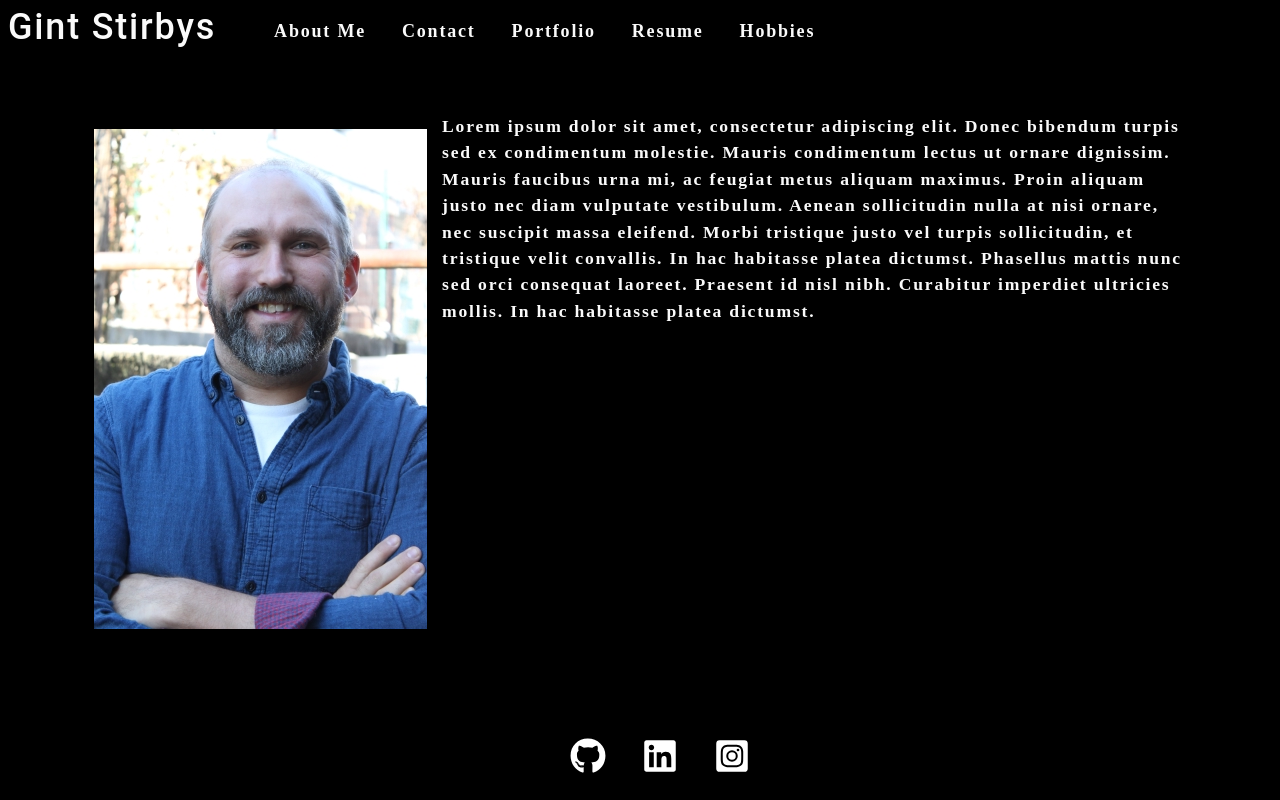
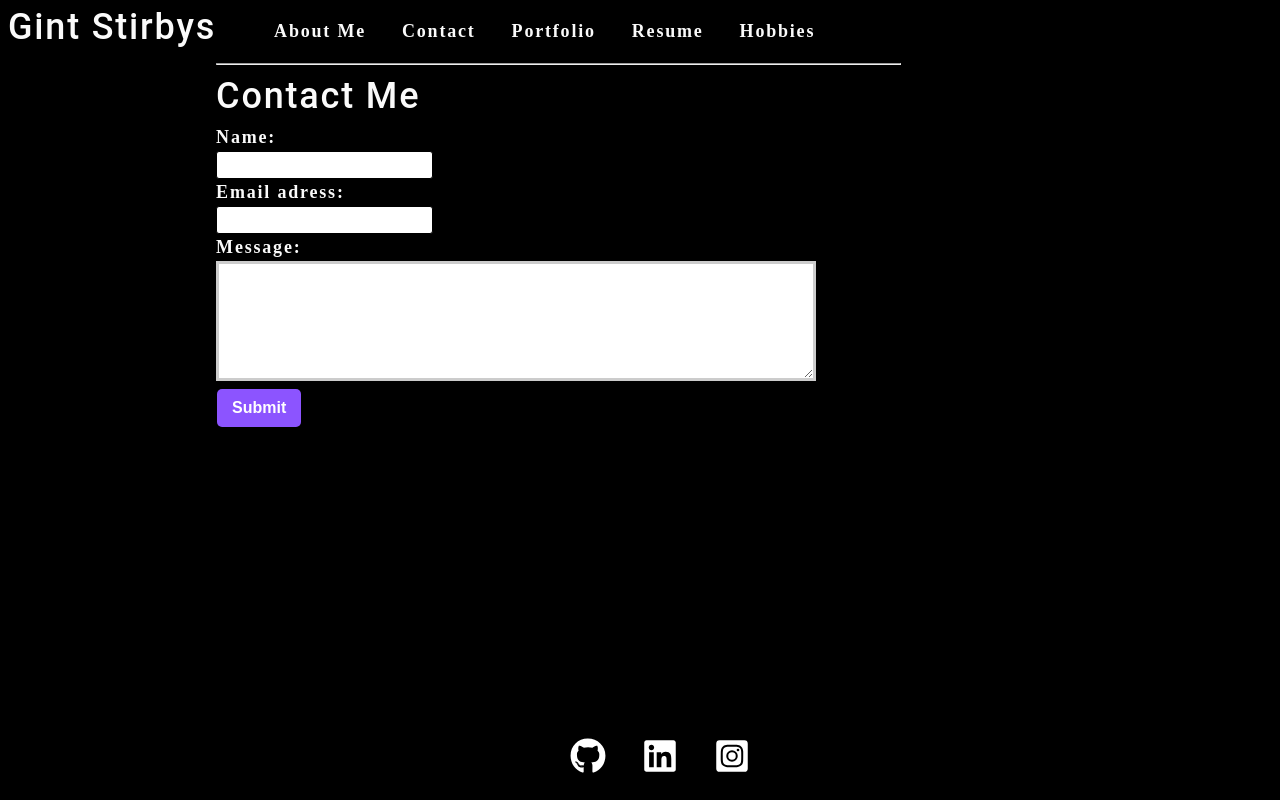
Before and after one commit to Gintstir/react-portfolio, a React (Create React App) app: page /contact in a window 1280 px wide. Built offline with nearby package versions, Linux system fonts and the light colour scheme.

Commit message:
pages render conditionally, lots of styling and debugging to do

```diff
--- a/package.json
+++ b/package.json
@@ -9,6 +9,7 @@
     "react": "^17.0.1",
     "react-dom": "^17.0.1",
     "react-icons": "^4.2.0",
+    "react-router-dom": "^5.2.0",
     "react-scripts": "4.0.3",
     "web-vitals": "^1.1.1"
   },
--- a/src/App.js
+++ b/src/App.js
@@ -1,20 +1,16 @@
 import React from 'react';
 import Header from './components/Header';
-import About from './components/About';
-//import Nav from './components/Nav';
-// import Project from './components/Project';
 import Footer from './components/Footer';
 
 
 
 const App = () => {
+
   return (
     <div>
       <Header />
       <main>
-        <About />
-        {/* <Nav />
-        <Project /> */}
+
       </main>
       <Footer />
     </div>
--- a/src/components/About/index.js
+++ b/src/components/About/index.js
@@ -7,7 +7,7 @@ function About () {
         <section>
 
             <div >
-                <p classname="mx-2"><img src={profPic} alt="profile" className="my-2 profile" />
+                <p className="mx-2 my-2 profile"><img src={profPic} alt="profile" />
                     Lorem ipsum dolor sit amet, consectetur adipiscing elit. Donec bibendum turpis sed ex condimentum molestie. Mauris condimentum lectus ut ornare dignissim. Mauris faucibus urna mi, ac feugiat metus aliquam maximus. Proin aliquam justo nec diam vulputate vestibulum. Aenean sollicitudin nulla at nisi ornare, nec suscipit massa eleifend. Morbi tristique justo vel turpis sollicitudin, et tristique velit convallis. In hac habitasse platea dictumst. Phasellus mattis nunc sed orci consequat laoreet. Praesent id nisl nibh. Curabitur imperdiet ultricies mollis. In hac habitasse platea dictumst.
                 </p>
             </div>
--- /dev/null
+++ b/src/components/Contact/index.js
@@ -0,0 +1,91 @@
+import React, { useState } from 'react';
+import { validateEmail } from '../../utils/helpers';
+
+function ContactForm() {
+
+    const [ formState, setFormState ] = useState({ name: '', email: '', message: ''});
+    const { name, email, message } = formState;
+    const [errorMessage, setErrorMessage] =useState('');
+    //the hook that will manage the form data, a feature of this hook is the ability
+    //to initialize the values of the state.  In this case we want to clear the input fields on the component loading.
+    //thus, we'll set the initial state to empty strings to get ↑.  Above, formState will have three key value pairs to represent the three user inputs
+
+    function handleChange(e) {
+        if(e.target.name === 'email') {
+            const isValid = validateEmail(e.target.value);
+            // This conditional says if the <input> is email, then validate
+            //the value of that input field with the validateEmail function and assign its
+            //return to isValid.  The consolelog the value to verify that the logic is working
+            console.log(isValid);
+            //isValid conditional statement
+            if(!isValid) {
+                setErrorMessage('Your email is invalid.');
+            } else {
+                setErrorMessage('');
+            }
+        } else {
+            //here we are checking the message and name for element values.
+            //the nested conidtional statement checks wether the values of these elements are
+            //blank.  If the input vals are blank, an error message is assigned to errorMessage
+            if (!e.target.value.length) {
+                setErrorMessage(`${e.target.name} is required!`);
+            } else {
+                setErrorMessage('');
+            }
+        }
+        if (!errorMessage) {
+            setFormState({...formState, [e.target.name]: e.target.value })
+        }
+
+
+        //console.log('errorMessage', errorMessage);
+    }
+
+    //console.log(formState);
+
+    // In the preceding function we're using the setFormState function to update the formState value for the name property. We assign the value taken from the input field
+    // in the UI with e.target.value and assign this value to the property formState.name.  We use the spread operator ...formState so we can retain the other key-value pairs
+    // in this object.  Without the spread operator the formState object would be overwritten to only contain the name: value key pair.
+
+    //the name property of target in the preceding expression actually refers to the name attribut of the form element.  This attribute value matches the property names of
+    //  formState(name, email, message) and allows us to use [] to create dynamic property names.
+
+    function handleSubmit(e) {
+        e.preventDefault();
+        if(!errorMessage) {
+            setFormState({ [e.target.name]: e.target.value })
+            console.log("Form", formState);
+        }
+    };
+
+    return (
+        <section>
+            <h1 data-testid="h1tag">Contact Me</h1>
+            <form id="contact-form" onSubmit={handleSubmit}>
+                <div>
+                    <label htmlFor="name">Name:</label>
+                    <input type="text" name="name" defaultValue={name} onBlur={handleChange} />
+                </div>
+                <div>
+                    <label htmlFor="email">Email adress: </label>
+                    <input type="email" name="email" defaultValue={email} onBlur={handleChange} />
+                </div>
+                <div>
+                    <label htmlFor="message">Message:</label>
+                    <textarea name="message" rows="5" defaultValue={message} onBlur={handleChange} />
+                </div>
+                {errorMessage && (
+                    <div>
+                        <p className="error-text">{errorMessage}</p>
+                    </div>
+                )}
+                <button data-testid="button" type="submit">Submit</button>
+            </form>
+        </section>
+    )
+    // onBlur vs OnChange - attribute will fire the event once the user has changed focus from the
+    //the input field. thus allowing the user to finish their entry before validating
+    //their input
+}
+
+export default ContactForm;
--- /dev/null
+++ b/src/components/Hobbies/index.js
@@ -0,0 +1,13 @@
+import React from 'react';
+
+function Hobbies() {
+    return (
+        <div>
+            <p>
+                heelo wwhats up!
+            </p>
+        </div>
+    )
+}
+
+export default Hobbies;
--- a/src/components/Nav/index.js
+++ b/src/components/Nav/index.js
@@ -1,37 +1,72 @@
 import React from 'react';
+import {
+    BrowserRouter as Router,
+    Switch,
+    Route,
+    Link
+} from 'react-router-dom';
+import Contact from '../Contact';
+import About from '../About';
+import Portfolio from '../Portfolio';
+import Resume from '../Resume';
+import Hobbies from '../Hobbies';
 
 function Nav() {
 
+
     return (
+
+        <Router>
+            <div>
                 <nav>
                     <ul className="flex-row">
                         <li className="mx-2">
-                    <a data-testid="about" href="#about">
-                    About Me
-                    </a>
+                            <Link to="/">About Me</Link>
                         </li>
-                <li className={'mx-2 navActive'}>
-                    <a href="#Contact">
+                        <li className='mx-2'>
+                            <Link to="/contact">
                             Contact
-                    </a>
+                            </Link>
                         </li>
                         <li className="mx-2">
-                    <a href="#projects">
+                            <Link to="/portfolio">
                                 Portfolio
-                    </a>
+                            </Link>
                         </li>
                         <li className="mx-2">
-                    <a href="#projects">
+                            <Link to="/resume">
                                 Resume
-                    </a>
+                            </Link>
                         </li>
                         <li className="mx-2">
-                    <a href="#projects">
+                            <Link to="/hobbies">
                                 Hobbies
-                    </a>
+                            </Link>
                         </li>
                     </ul>
                 </nav>
+
+                <hr />
+
+                <Switch>
+                    <Route exact path="/">
+                        <About />
+                    </Route>
+                    <Route path="/contact">
+                        <Contact />
+                    </Route>
+                    <Route path="/portfolio">
+                        <Portfolio />
+                    </Route>
+                    <Route path="/resume">
+                        <Resume />
+                    </Route>
+                    <Route path="/hobbies">
+                        <Hobbies />
+                    </Route>
+                </Switch>
+            </div>
+        </Router>
     )
 }
 
--- /dev/null
+++ b/src/components/Portfolio/index.js
@@ -0,0 +1,13 @@
+import React from 'react';
+
+
+function Portfolio ()  {
+    return(
+        <div>
+            <h1> Test Content </h1>
+            <p> Lorem ipsum dolor sit amet, consectetur adipiscing elit. Donec bibendum turpis sed ex condimentum molestie. Mauris condimentum lectus ut ornare dignissim. Mauris faucibus urna mi, ac feugiat metus aliquam maximus. Proin aliquam justo nec diam vulputate vestibulum. Aenean sollicitudin nulla at nisi ornare, nec suscipit massa eleifend. Morbi tristique justo vel turpis sollicitudin, et tristique velit convallis. In hac habitasse platea dictumst. Phasellus mattis nunc sed orci consequat laoreet. Praesent id nisl nibh. Curabitur imperdiet ultricies mollis. In hac habitasse platea dictumst.</p>
+        </div>
+    )
+}
+
+export default Portfolio
--- /dev/null
+++ b/src/components/Resume/index.js
@@ -0,0 +1,11 @@
+import React from 'react';
+
+function Resume() {
+    return(
+        <div>
+            <p>testing</p>
+        </div>
+    )
+}
+
+export default Resume;
```
Also changed, not shown: src/components/Project/index.js (deleted, +0 -9 lines), 1 other file (tests, documents, lock files or other folders). Lines whose indentation alone changed are shown as unchanged.
